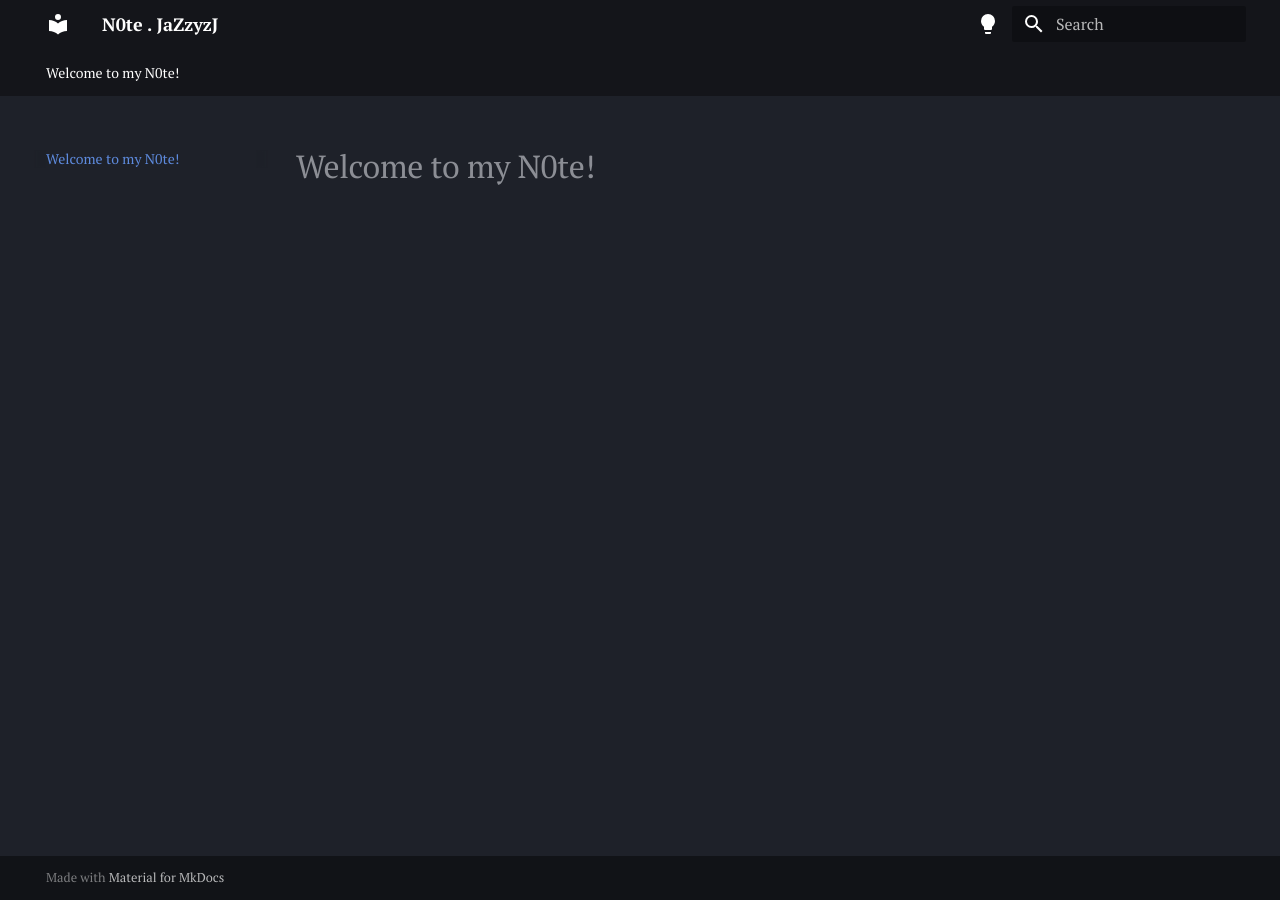
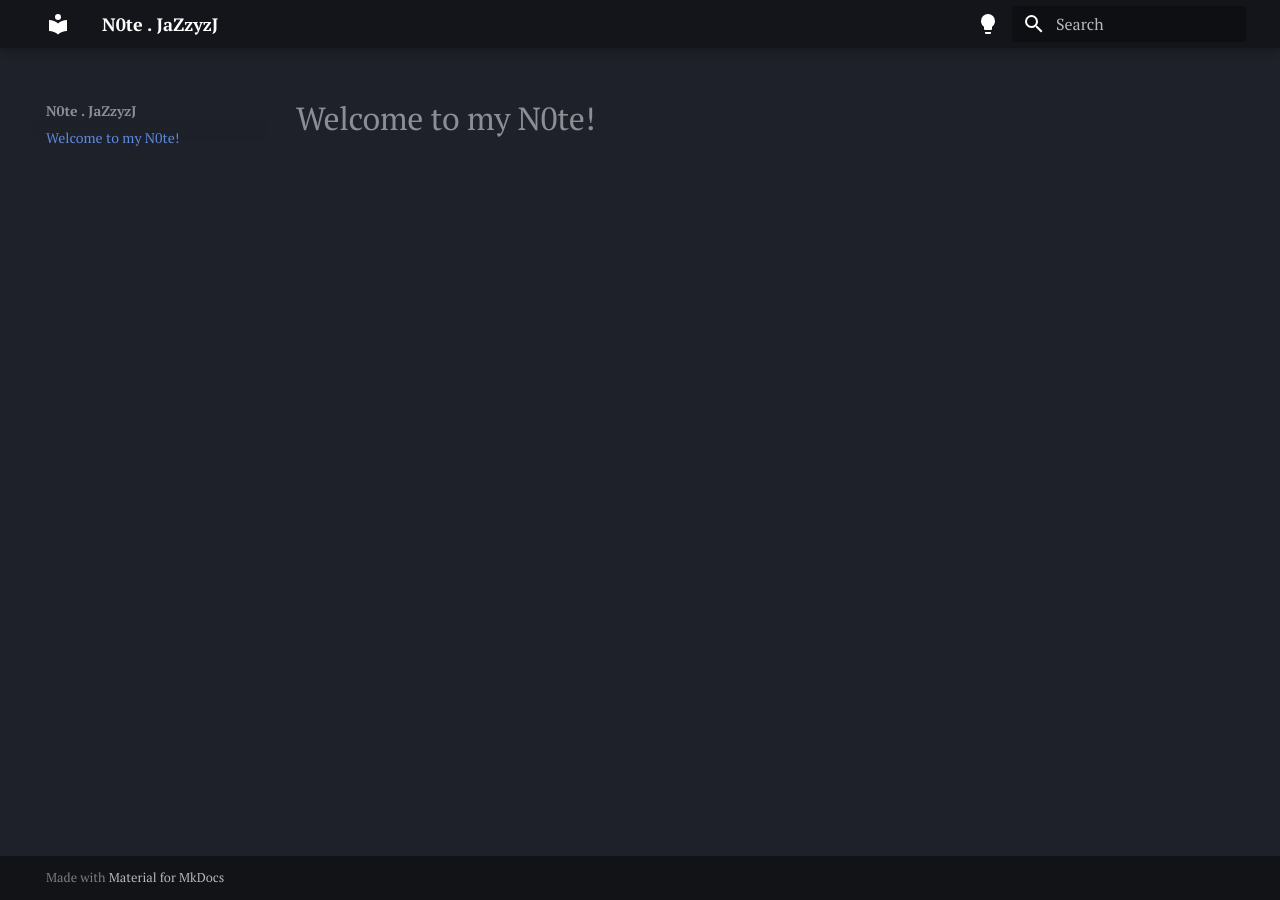
Before and after one commit to JazZyzJ/JazZyzJ.github.io, an MkDocs documentation site: the page built from docs/index.md, in a window 1280 px wide. Built offline with MkDocs 1.6.1 and Material for MkDocs 9.7.7, drawn with Linux system fonts in a browser that asks for light colours.

Commit message:
change mkdocs

```diff
--- a/mkdocs.yml
+++ b/mkdocs.yml
@@ -2,12 +2,7 @@ site_name: N0te . JaZzyzJ
 theme:
   name: material
   language: en
-  features:
-    - navigation.tabs
-    - navigation.expand
-    - toc.follow
-    - search.suggest
-    - content.code.copy
+
   palette:
     - scheme: slate
       primary: black
```
